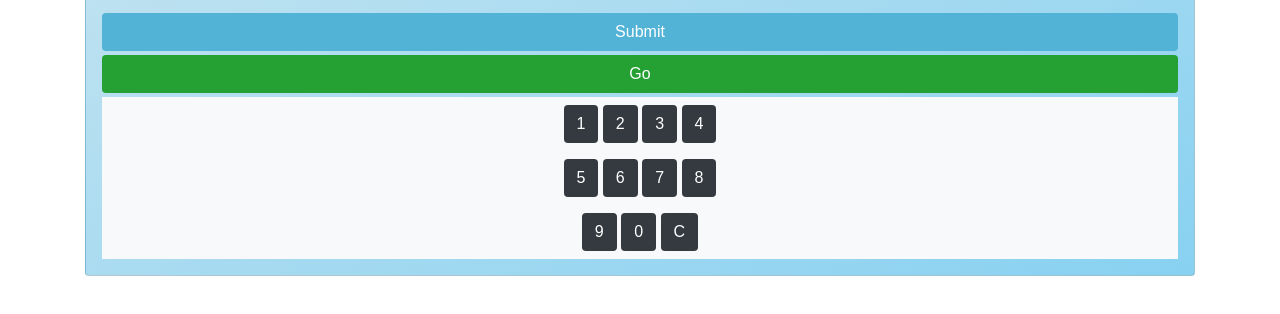
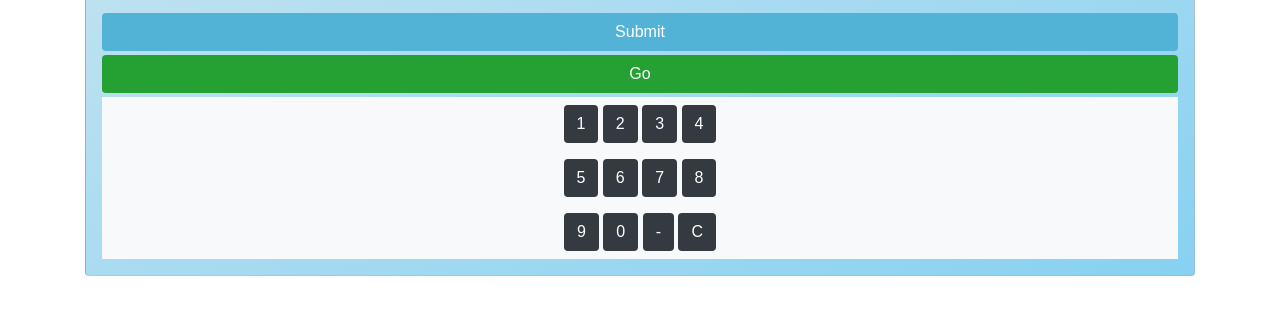
Before and after one commit to ADHIL-MOHAMMED-P-N/Math-game, a plain HTML site: page index.html in a window 1280 px wide. Shown: the part 238-552 px from the top of the page. Drawn offline with Linux system fonts and the light colour scheme.

Commit message:
minus btn is added

```diff
--- a/index.html
+++ b/index.html
@@ -39,6 +39,7 @@
                 <div class="firstbtn py-2">
                     <button class="btn mx-0 bg-dark text-white button" value="9">9</button>
                     <button class="btn mx-0 bg-dark text-white button" value="0">0</button>
+                     <button class="btn mx-0 bg-dark text-white button" value="-">-</button>
                     <button class="btn mx-0 bg-dark text-white clear">C</button>
                 </div>
 
```
